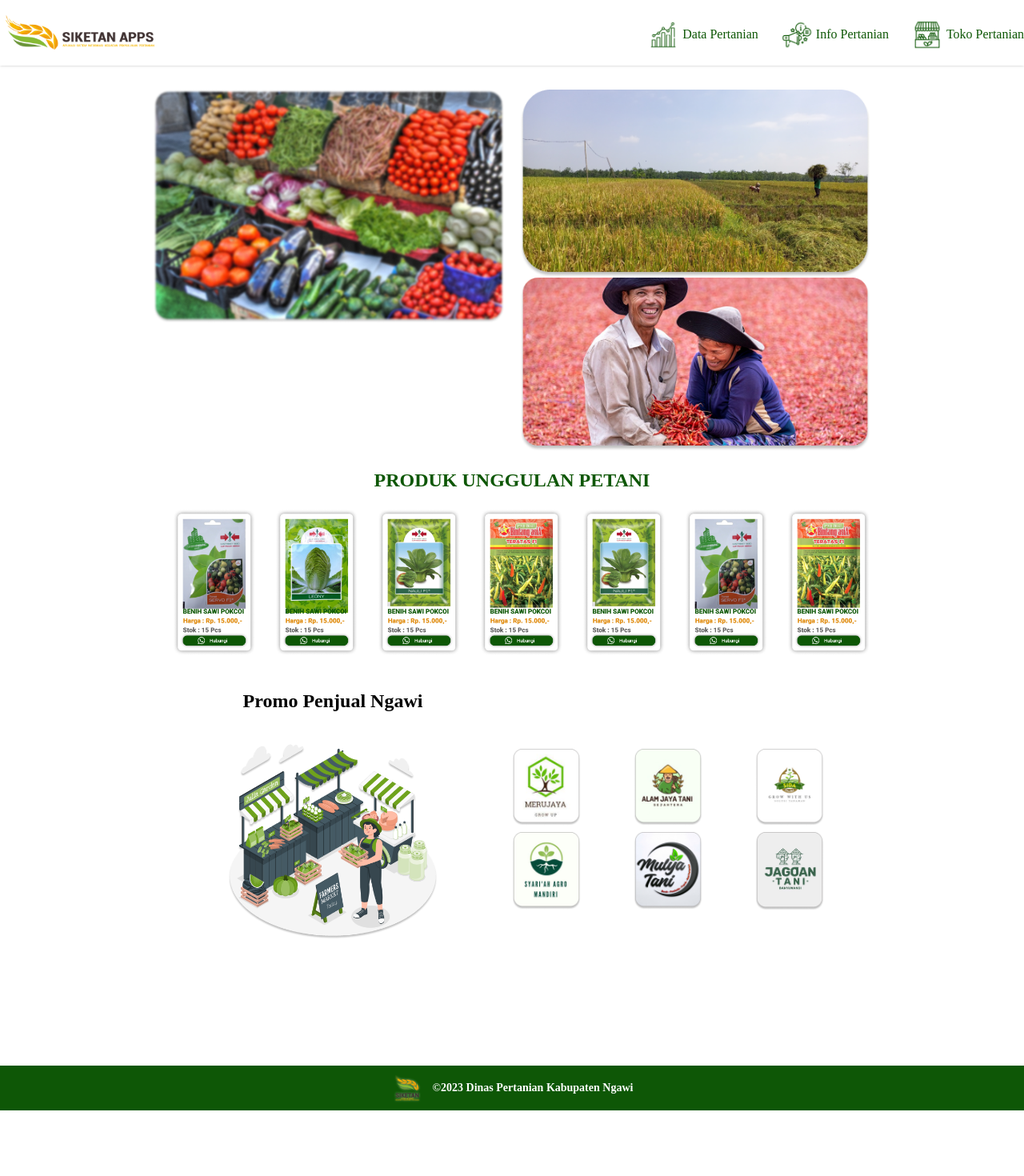
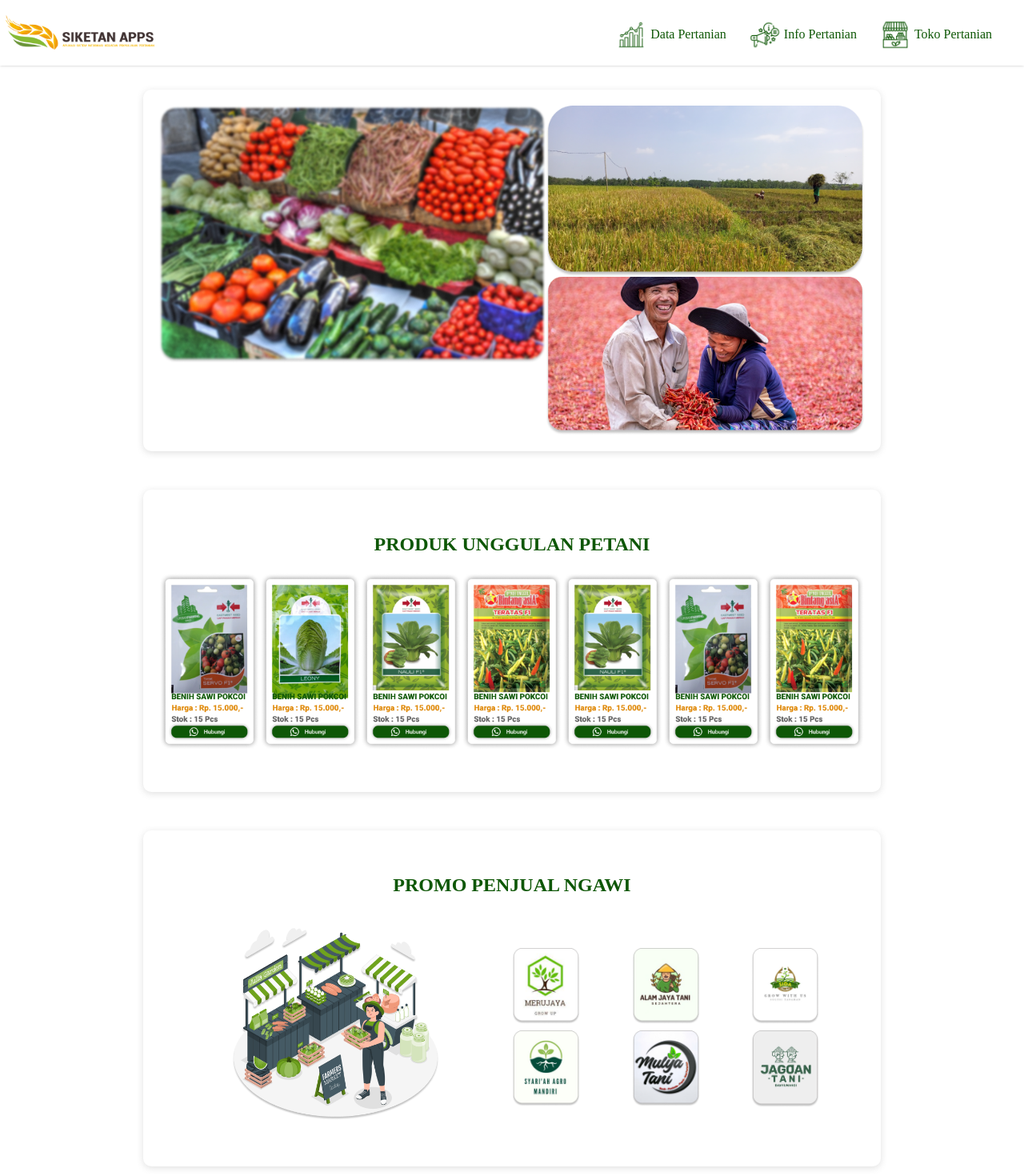
Before and after one commit to Germa-Studio/web-view, a React (Vite) app: page /toko-pertanian in a window 1280 px wide. Shown: the top 1470 px of the page at 80% size. Before the commit the page ends 1388 px from the top, so only its background shows below. Built offline with nearby package versions, Linux system fonts and the light colour scheme; a web font is replaced by a local one.

Commit message:
organize toko pertanian view

```diff
--- a/src/components/navbar.jsx
+++ b/src/components/navbar.jsx
@@ -89,7 +89,7 @@ const Navbar = () => {
         </div>
         <div>
           <div
-            className={`flex-1 justify-self-center py-3 mt-8 md:block md:pb-0 md:mt-0 ${
+            className={`flex-1 justify-self-center py-3 px-10 mt-8 md:block md:pb-0 md:mt-0 ${
               navbar ? "block" : "hidden"
             }`}
           >
--- a/src/components/pages/InfoPertanian/beritaTani.jsx
+++ b/src/components/pages/InfoPertanian/beritaTani.jsx
@@ -44,7 +44,7 @@ const BeritaTani = () => {
               gap="0"
             >
               <MainCard transparent row>
-                <Image className="h-max"
+                <Image className="h-min"
                   width={200}
                   src={data?.fotoBerita}
                   alt="With default placeholder"
@@ -54,13 +54,13 @@ const BeritaTani = () => {
                     {data?.judul}
                   </h1>
                   <div className="flex flex-row space-x-5">
-                    <div className="flex flex-row space-x-2">
+                    <div className="flex flex-row space-x-2 items-center justify-center">
                       <BsPersonCircle size={20} className="fill-gray-primary"/>
                       <p className="text-xs sm:text-sm md:text-base text-gray-primary">{data?.createdBy}</p>
                     </div>
-                    <div className="flex flex-row space-x-2">
+                    <div className="flex flex-row space-x-2 items-center justify-center">
                       <FaClock size={20} className="fill-gray-primary"/>
-                      <p className="text-xssm:text-sm md:text-base text-gray-primary">{data?.tanggal?.split("T")[0]}</p>
+                      <p className="text-xs sm:text-sm md:text-base text-gray-primary">{data?.tanggal?.split("T")[0]}</p>
                     </div>
                   </div>
                   <div className="text-justify text-sm md:text-base">
--- a/src/pages/berita.jsx
+++ b/src/pages/berita.jsx
@@ -29,23 +29,23 @@ export default function Berita(){
                     <IoCaretBackCircle size={40} className="fill-green-primary"/>
                 </Link>
                 <MainCard transparent row>
-                    <Image
+                    <Image className="h-min"
                         width={200}
                         src={datas?.fotoBerita}
                         alt="With default placeholder"
                     />
                     <MainCard transparent noPadding>
-                    <h1 className="font-bold underline text-green-primary">
+                    <h1 className="font-bold text-base md:text-2xl tracking-[1px] text-green-primary">
                         {datas?.judul}
                     </h1>
                     <div className="flex flex-row space-x-5">
-                        <div className="flex flex-row space-x-2">
-                        <BsPersonCircle size={20} className="fill-green-primary"/>
-                        <p className="text-gray-primary">{datas?.createdBy}</p>
+                        <div className="flex flex-row space-x-2 items-center justify-center">
+                            <BsPersonCircle size={20} className="fill-gray-primary"/>
+                            <p className="text-xs sm:text-sm md:text-base text-gray-primary">{datas?.createdBy}</p>
                         </div>
-                        <div className="flex flex-row space-x-2">
-                        <FaClock size={20} className="fill-green-primary"/>
-                        <p>{datas?.tanggal?.split("T")[0]}</p>
+                        <div className="flex flex-row space-x-2 items-center justify-center">
+                            <FaClock size={20} className="fill-gray-primary"/>
+                            <p className="text-xs sm:text-sm md:text-base text-gray-primary">{datas?.tanggal?.split("T")[0]}</p>
                         </div>
                     </div>
                     <div className="text-justify">
--- a/src/pages/dataPertanianDaerah.jsx
+++ b/src/pages/dataPertanianDaerah.jsx
@@ -20,8 +20,6 @@ export default function DataPertanianDaerah() {
   const fetchData = async() => {
     const randMonth = parseInt(Math.random() * (12 - 1) + 1);;
     let randNumber = Math.floor(Math.random() * 10);
-
-    console.log("hei")
 
     dataSingkong[randMonth-1] += randNumber;
     randNumber = Math.floor(Math.random() * 10);
--- a/src/pages/tokoPertanian.jsx
+++ b/src/pages/tokoPertanian.jsx
@@ -2,19 +2,20 @@
 import React from "react";
 import CarouselUnggulan from "../components/pages/TokoPertanian/carouselUnggulan";
 import CarouselPromo from "../components/pages/TokoPertanian/carouselPromo";
+import MainCard from "../components/MainCard";
 
 export default function InfoPertanian() {
   return (
     <section>
-      <div className="pb-5 max-w-[90%] mx-auto">
+      <div className="pb-5 max-w-[90%] mx-auto flex flex-col gap-12 justify-center items-center">
         {/* Header */}
         {/* Dekstop */}
-        <div className="w-full hidden md:block">
-          <div className="grid md:grid-cols-2 md:px-32 gap-5">
-            <div>
+        <MainCard className="w-[80%] hidden md:block">
+          <div className="flex justify-between">
+            <div className="w-[67%]">
               <img src="/image/icon-buah-1.png" alt="buah-1" />
             </div>
-            <div className="w-full justify-self-end">
+            <div className="">
               <div>
                 <img src="/image/icon-buah-2.png" alt="buah-2" />
               </div>
@@ -23,18 +24,18 @@ export default function InfoPertanian() {
               </div>
             </div>
           </div>
-        </div>
+        </MainCard>
         {/* Mobile */}
 
         {/* Produk Unggulan Petani */}
-        <div className="w-full">
-          <p className="text-green-primary text-center text-xl md:text-2xl hover:underline font-bold  py-5">
+        <MainCard className="w-[80%]">
+          <div className="py-8">
+            <p className="text-lg lg:text-2xl font-bold text-green-primary text-center pb-5">
               PRODUK UNGGULAN PETANI
             </p>
-          {/* Dekstop */}
             <div className="hidden md:block">
-            <div className="md:px-32 grid md:grid-cols-7">
-              <div className="cursor-pointer hover:bg-green-primary hover:rounded-md pl-6">
+              <div className="grid md:grid-cols-7">
+                <div className="cursor-pointer hover:bg-green-primary hover:rounded-md">
                   <a
                     href="https://api.whatsapp.com/send?phone=6281252232644"
                     target="_blank"
@@ -43,7 +44,7 @@ export default function InfoPertanian() {
                     <img src="/image/icon-unggulan-1.png" alt="Icon Unggulan 1" />
                   </a>
                 </div>
-              <div className="cursor-pointer hover:bg-green-primary hover:rounded-md pl-6">
+                <div className="cursor-pointer hover:bg-green-primary hover:rounded-md">
                   <a
                     href="https://api.whatsapp.com/send?phone=6281252232644"
                     target="_blank"
@@ -52,7 +53,7 @@ export default function InfoPertanian() {
                     <img src="/image/icon-unggulan-2.png" alt="Icon Unggulan 2" />
                   </a>
                 </div>
-              <div className="cursor-pointer hover:bg-green-primary hover:rounded-md pl-6">
+                <div className="cursor-pointer hover:bg-green-primary hover:rounded-md">
                   <a
                     href="https://api.whatsapp.com/send?phone=6281252232644"
                     target="_blank"
@@ -61,7 +62,7 @@ export default function InfoPertanian() {
                     <img src="/image/icon-unggulan-3.png" alt="Icon Unggulan 3" />
                   </a>
                 </div>
-              <div className="cursor-pointer hover:bg-green-primary hover:rounded-md pl-6">
+                <div className="cursor-pointer hover:bg-green-primary hover:rounded-md">
                   <a
                     href="https://api.whatsapp.com/send?phone=6281252232644"
                     target="_blank"
@@ -70,7 +71,7 @@ export default function InfoPertanian() {
                     <img src="/image/icon-unggulan-4.png" alt="Icon Unggulan 4" />
                   </a>
                 </div>
-              <div className="cursor-pointer hover:bg-green-primary hover:rounded-md pl-6">
+                <div className="cursor-pointer hover:bg-green-primary hover:rounded-md">
                   <a
                     href="https://api.whatsapp.com/send?phone=6281252232644"
                     target="_blank"
@@ -79,7 +80,7 @@ export default function InfoPertanian() {
                     <img src="/image/icon-unggulan-5.png" alt="Icon Unggulan 5" />
                   </a>
                 </div>
-              <div className="cursor-pointer hover:bg-green-primary hover:rounded-md pl-6">
+                <div className="cursor-pointer hover:bg-green-primary hover:rounded-md">
                   <a
                     href="https://api.whatsapp.com/send?phone=6281252232644"
                     target="_blank"
@@ -88,7 +89,7 @@ export default function InfoPertanian() {
                     <img src="/image/icon-unggulan-6.png" alt="Icon Unggulan 6" />
                   </a>
                 </div>
-              <div className="cursor-pointer hover:bg-green-primary hover:rounded-md pl-6">
+                <div className="cursor-pointer hover:bg-green-primary hover:rounded-md">
                   <a
                     href="https://api.whatsapp.com/send?phone=6281252232644"
                     target="_blank"
@@ -99,18 +100,22 @@ export default function InfoPertanian() {
                 </div>
               </div>
             </div>
+          </div>
+          {/* Dekstop */}
+
           {/* Mobile */}
           <div className="md:hidden">
             <CarouselUnggulan />
           </div>
-        </div>
+        </MainCard>
         {/* Promo Penjual Ngawi */}
-        <div className="w-full py-5">
-          <div className="grid md:grid-cols-2 md:px-32">
+        <MainCard className="w-[80%]">
+          <div className="py-8">
+            <p className="text-lg lg:text-2xl font-bold text-green-primary text-center pb-5">
+              PROMO PENJUAL NGAWI
+            </p>
+            <div className="grid md:grid-cols-2">
               <div>
-              <p className="text-black text-center text-2xl hover:underline font-bold py-5">
-                Promo Penjual Ngawi
-              </p>
                 <div className="flex items-center justify-center">
                   <img
                     src="/image/icon-promo.png"
@@ -121,8 +126,8 @@ export default function InfoPertanian() {
                 </div>
               </div>
               {/* Dekstop */}
-            <div className="w-full hidden md:block">
-              <div className="grid grid-cols-3 pt-5 pl-10 md:pl-0 gap-2 md:gap-2 md:pt-24">
+              <div className="w-full hidden md:flex items-center justify-center">
+                <div className="grid grid-cols-3 pt-5 pl-10 md:pl-0 gap-2 md:gap-2">
                   <div>
                     <img
                       src="/image/icon-merujaya.png"
@@ -185,6 +190,7 @@ export default function InfoPertanian() {
               </div>
             </div>
           </div>
+        </MainCard>
       </div>
     </section>
   );
```
Lines whose indentation alone changed are shown as unchanged.
